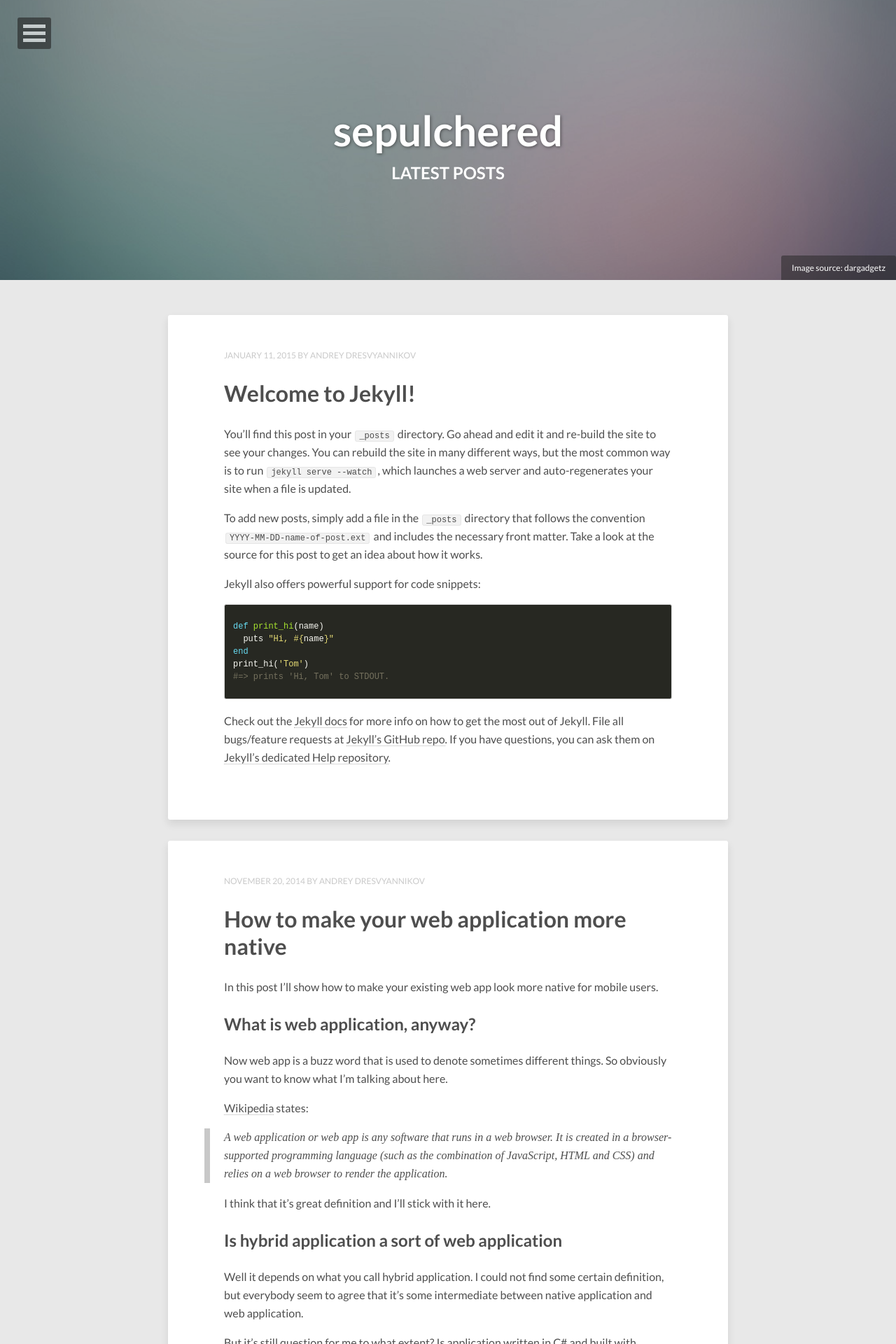
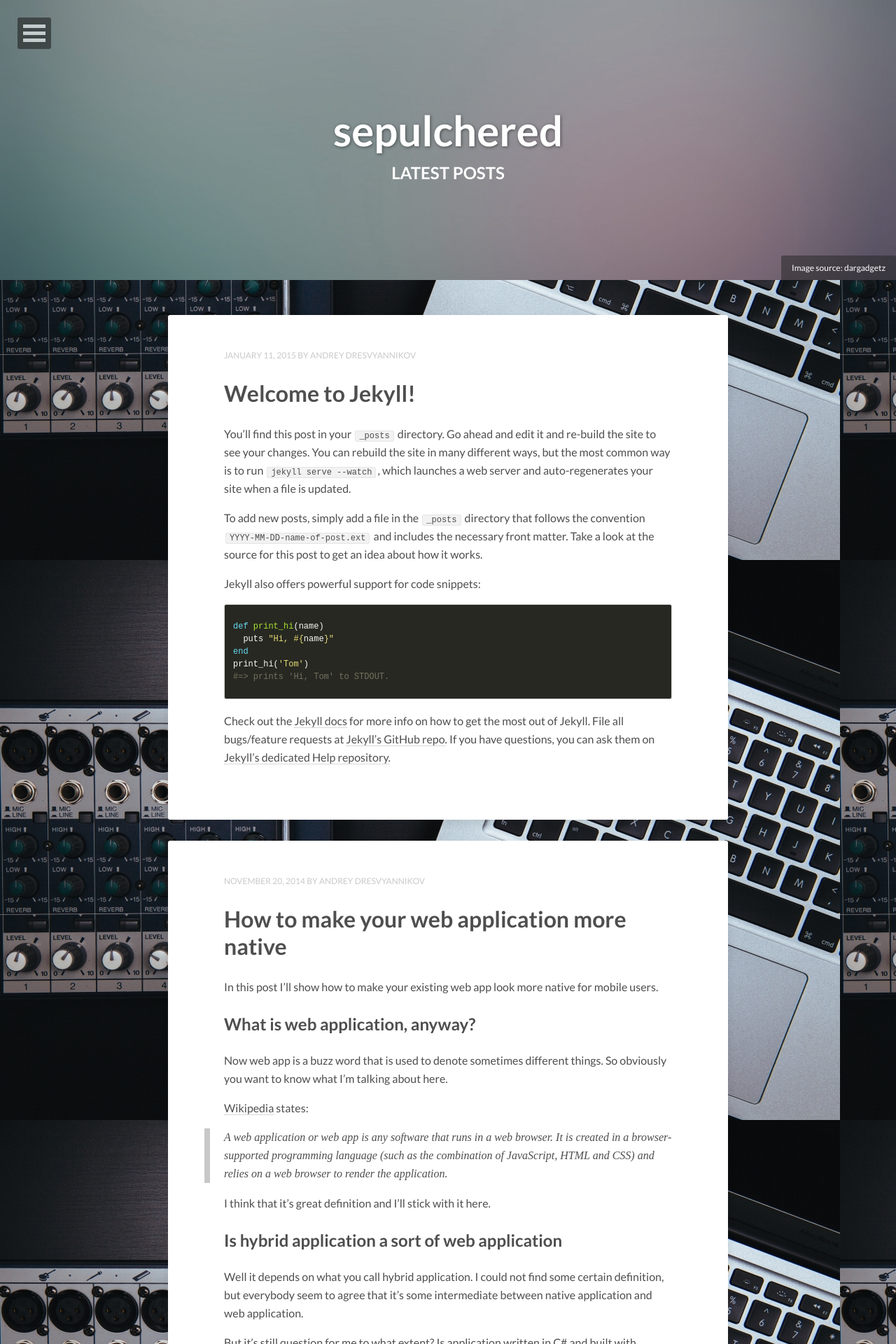
Before and after one commit to sepulchered/sepulchered.github.io, a Jekyll site: the page built from index.html, in a window 1280 px wide. Shown: the top 1920 px of the page at 70% size. Built offline with Jekyll 4.4.1, drawn with Linux system fonts in a browser that asks for light colours; nearby versions of some CDN libraries; the list of posts is cut into pages by our own code.

Commit message:
karmdown input config set

```diff
--- a/_config.yml
+++ b/_config.yml
@@ -7,7 +7,6 @@
 
 owner:
   name: Andrey Dresvyannikov
-  avatar: avatar.jpg
   email: andrey@dresvyannikov.ru
   twitter: dresvyannikov_a
   facebook: dresvyannikov.a
@@ -20,9 +19,13 @@
 timezone: Europe/Moscow
 future: true
 disqus_shortname: andreydresvyannikovru
+background: optimized-i-o.jpg
 google_analytics: UA-38597125-3
 highlighter: pygments
 # Build settings
 markdown: kramdown
 
+karmdown:
+  input: GFM
+
 paginate: 5
```
Also changed, not shown: images/optimized-i-o.jpg (renamed from images/Optimized-i-o.jpg).
